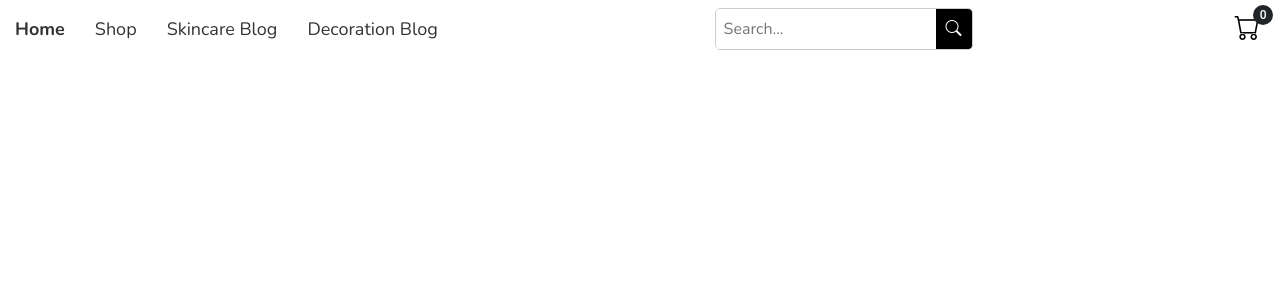
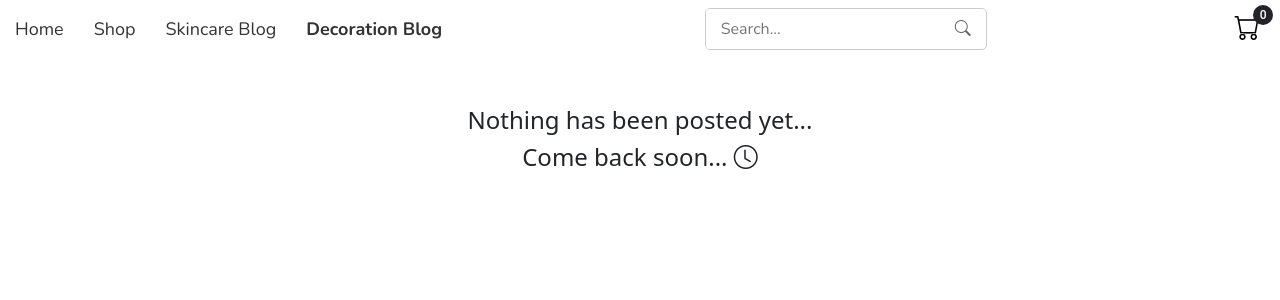
Before and after one commit to susanact99/e-commerce, a React (Vite) app: page /decoration in a window 1280 px wide. Shown: the top 300 px of the page. Built offline with nearby package versions, Linux system fonts and the light colour scheme.

Commit message:
style: change components style

```diff
--- a/src/App.jsx
+++ b/src/App.jsx
@@ -1,4 +1,4 @@
-import  { useContext, useState } from 'react';
+import { useContext, useState } from 'react';
 import { BrowserRouter as Router, Routes, Route } from "react-router-dom";
 import ProductList from './client/components/ProductList';
 import Navbar from './client/components/NavBar';
@@ -30,10 +30,16 @@ const App = () => {
               <ProductList searchTerm={searchTerm} />
             </>
           } />
+          <Route path='/shop' element={
+            <>
+              <Filters />
+              <ProductList searchTerm={searchTerm} />
+            </>
+          } />
+          <Route path='/skincare' element={<SkincarePage />} />
+          <Route path='/decoration' element={<DecorationPage />} />
           <Route path="/cart" element={<Cart />} />
-          <Route path='/skincare' element={<SkincarePage/>}/>
-          <Route path='/decoration' element={<DecorationPage/>}/>
-          <Route path='*' element={<NotFound/>}/>
+          <Route path='*' element={<NotFound />} />
         </Routes>
       </Router>
     </CartProvider>
--- a/src/client/components/Cart.jsx
+++ b/src/client/components/Cart.jsx
@@ -4,7 +4,7 @@ import CartItem from "./CartItem";
 import "../styles/cart.css";
 
 const Cart = () => {
-  const { cart } = useCart();
+  const { cart, setCart, clearCart } = useCart();
   const [total, setTotal] = useState(0);
 
   useEffect(() => {
@@ -24,7 +24,9 @@ const Cart = () => {
       ))}
       <div className="cart-total">
         <h3>Total: ${total.toFixed(2)}</h3>
+        <button>Buy now</button>
       </div>
+      <button onClick={clearCart}>Clear cart</button>
     </div>
   );
 };
--- a/src/client/components/CartItem.jsx
+++ b/src/client/components/CartItem.jsx
@@ -12,15 +12,17 @@ const CartItem = ({ item, updateQuantity }) => {
   return (
     <div className="cart-item">
       <div className="item-details">
-          <h3>{item.name}</h3>
-          <p>Price: ${item.price.toFixed(2)}</p>
+        <img src={item.image} alt={item.title} />
+        <div className="item-title">
+          <h5>{item.title}</h5>
+          <spam> {item.price.toFixed(2)}$</spam>
         </div>
-        <div className="item-quantity">
+      </div>
+
+      <div className="item-total">
         <button onClick={handleDecrease}>-</button>
         <span>{item.quantity}</span>
         <button onClick={handleIncrease}>+</button>
-        </div>
-        <div className="item-total">
         <p>Total: ${(item.price * item.quantity).toFixed(2)}</p>
       </div>
     </div>
--- a/src/client/components/Menu.jsx
+++ b/src/client/components/Menu.jsx
@@ -1,24 +1,20 @@
-import {useState} from 'react'
-import { Link } from 'react-router-dom';
+import { useState } from "react";
+import { NavLink } from "react-router-dom";
 
 export function Menu() {
   const [toggle, setToggle] = useState(false);
 
-
   return (
     <div className="menu">
-            <button
-                className="menu-toggle"
-                onClick={() => setToggle(!toggle)}
-            >
+      <button className="menu-toggle" onClick={() => setToggle(!toggle)}>
         <i className={toggle ? "bi bi-x-lg" : "bi bi-justify"}></i>
       </button>
       <ul className={`nav-links ${toggle ? "show" : ""}`}>
-                <li><Link to="/" className="active">Home</Link></li>
-                <li><a href="#product-list">Shop</a></li>
-                <li><Link to="/skincare">Skincare Blog</Link></li>
-                <li><Link to="/decoration">Decoration Blog</Link></li>
+        <li><NavLink to="/" className={({ isActive }) => isActive ? "active-link" : ""}>Home</NavLink></li>
+        <li><NavLink to="/shop" className={({ isActive }) => isActive ? "active-link" : ""}>Shop</NavLink></li>
+        <li><NavLink to="/skincare" className={({ isActive }) => isActive ? "active-link" : ""}>Skincare Blog</NavLink></li>
+        <li><NavLink to="/decoration" className={({ isActive }) => isActive ? "active-link" : ""}>Decoration Blog</NavLink></li>
       </ul>
     </div>
-    )
+  );
 }
--- a/src/client/context/cart.jsx
+++ b/src/client/context/cart.jsx
@@ -49,7 +49,7 @@ export function CartProvider({ children }) {
     }, [cart]);
 
     return (
-        <CartContext.Provider value={{ cart, cartCount, addToCart, clearCart, removeFromCart }}>
+        <CartContext.Provider value={{ cart, cartCount, setCart, addToCart, clearCart, removeFromCart }}>
             {children}
         </CartContext.Provider>
     )
--- a/src/client/pages/DecorationPage.jsx
+++ b/src/client/pages/DecorationPage.jsx
@@ -4,8 +4,9 @@ export function DecorationPage() {
 
 
     return (
-        <>
-
-        </>
+        <section className='d-flex flex-column align-items-center justify-content-center mt-5 '>
+            <h4>Nothing has been posted yet...</h4>
+            <h4>Come back soon... <i className="bi bi-clock"></i></h4>
+        </section>
     )
 }
--- a/src/client/pages/SkincarePage.jsx
+++ b/src/client/pages/SkincarePage.jsx
@@ -4,8 +4,9 @@ export function SkincarePage() {
 
 
     return (
-        <>
-
-        </>
+        <section className='d-flex flex-column align-items-center justify-content-center mt-5 '>
+            <h4>Nothing has been posted yet...</h4>
+            <h4>Come back soon... <i className="bi bi-clock"></i></h4>
+        </section>
     )
 }
--- a/src/client/styles/cart.css
+++ b/src/client/styles/cart.css
@@ -1,19 +1,22 @@
 .cart {
-    max-width: 600px;
+    max-width: 1000px;
     margin: 0 auto;
     padding: 20px;
-    background-color: #f8f8f8;
+    background-color: transparent;
     border-radius: 8px;
-    box-shadow: 0 2px 4px rgba(0, 0, 0, 0.1);
-
+    border: 1px solid #bdbdbd;
   }
 
   .cart h2 {
     text-align: center;
-    color: #333;
+    color: #3a3a3a;
     margin-bottom: 20px;
   }
 
+  .cart > button{
+    color: #e9e9e9;
+    background-color: #be0202;
+  }
   .cart-item {
     display: flex;
     justify-content: space-between;
@@ -30,29 +33,36 @@
     color: #333;
   }
 
-  .item-details p {
-    margin: 5px 0;
-    color: #666;
+.item-details{
+  display: flex;
+  gap: 1.5rem;
+}
+
+.item-details img{
+  margin-left: 1rem;
+  width: 90px;
+}
+
+  .item-title {
+    display: flex;
+    flex-direction: column;
   }
 
-  .item-quantity {
-    display: flex;
-    align-items: center;
-  }
-
-  .item-quantity button {
-    background-color: #f0f0f0;
+  .item-total button {
+    background-color: transparent;
     border: none;
-    color: #333;
+    color: rgb(0, 0, 0);
     font-size: 16px;
     width: 30px;
     height: 30px;
     cursor: pointer;
     border-radius: 4px;
+    border:  1px solid #333 ;
+    padding: 4px;
   }
 
-  .item-quantity span {
-    margin: 0 10px;
+  .item-total span {
+    margin:  10px;
     font-weight: bold;
   }
 
@@ -61,11 +71,20 @@
     color: #333;
   }
 
+.item-total p{
+  margin-top: 1rem;
+  margin-bottom: 0 ;
+}
+
   .cart-total {
     margin-top: 20px;
     text-align: right;
   }
 
+
   .cart-total h3 {
     color: #333;
   }
+  .cart-total button{
+    color: #ffffff;
+  }
--- a/src/client/styles/navbar.css
+++ b/src/client/styles/navbar.css
@@ -51,16 +51,39 @@ body {
     text-decoration: none;
     color: #333;
     font-size: 18px;
-    transition: color 0.3s;
+    transition:  0.3s ease;
 }
 
 .nav-links a:hover {
     color: #1f0f02;
 }
 
-.active {
+.active-link {
     font-weight: bold;
+    color: #000;
+    position: relative;
 }
+
+.active-link::after {
+    content: "";
+    position: absolute;
+    left: 0;
+    bottom: -2px;
+    height: 2px;
+    background-color: #000;
+    width: 0;
+    animation: border-grow 0.3s ease-out forwards;
+}
+
+@keyframes border-grow {
+    from {
+        width: 0;
+    }
+    to {
+        width: 100%;
+    }
+}
+
 
 .search-bar-container {
     display: flex;
@@ -82,21 +105,22 @@ body {
 
 .search-bar input {
     border: none;
-    padding: 8px;
+    padding: 8px 15px;
     outline: none;
     width: 100%;
 }
 
 .search-bar button {
-    background-color: #000;
-    color: #fff;
+    background-color: transparent;
+    color: #686666;
     border: none;
-    padding: 8px 10px;
+    padding: 8px 15px;
     cursor: pointer;
     transition: .3s ease;
 }
 .search-bar button:hover{
-    background-color: #686666;
+    color: #000000;
+    font-weight: bold;
 }
 
 .search-display-button {
@@ -162,8 +186,7 @@ body {
         width: 12rem;
         display: none;
         overflow: hidden;
-        box-shadow: 3px 3px 10px #000;
-        background-color: #000;
+        transition: display .3s ease;
     }
 
 
```
Lines whose indentation alone changed are shown as unchanged.
